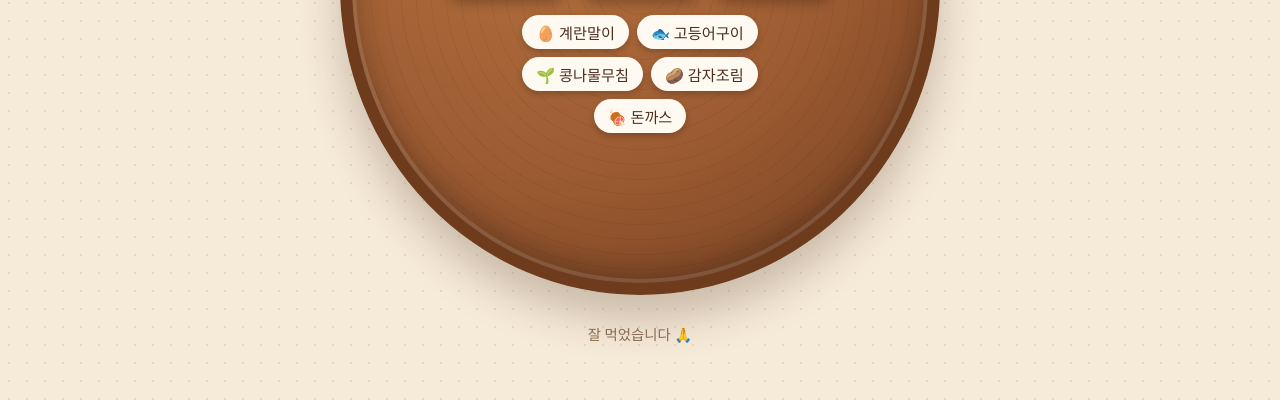
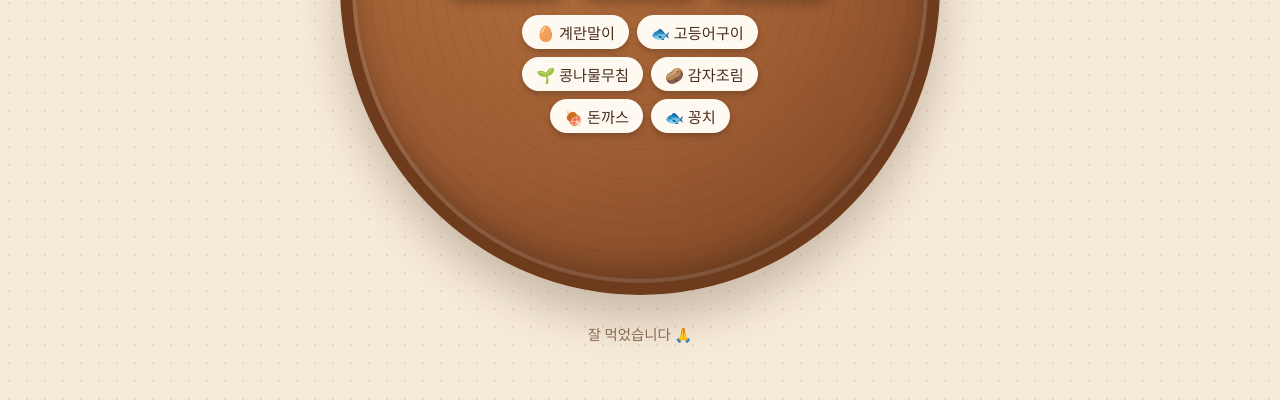
Before and after one commit to gconic/bb02, a plain HTML site: page index.html in a window 1280 px wide. Shown: the part 510-910 px from the top of the page. Drawn offline with Linux system fonts and the light colour scheme.

Commit message:
꽁치 추가

```diff
--- a/index.html
+++ b/index.html
@@ -140,6 +140,7 @@
       <li>🌱 콩나물무침</li>
       <li>🥔 감자조림</li>
       <li>🍖 돈까스</li>
+      <li>🐟 꽁치</li>
     </ul>
   </main>
 
```
